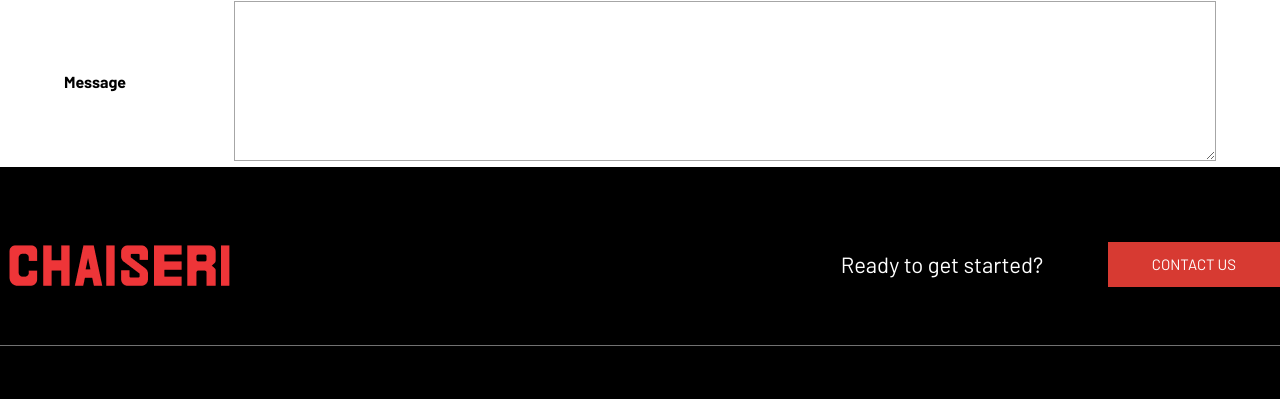
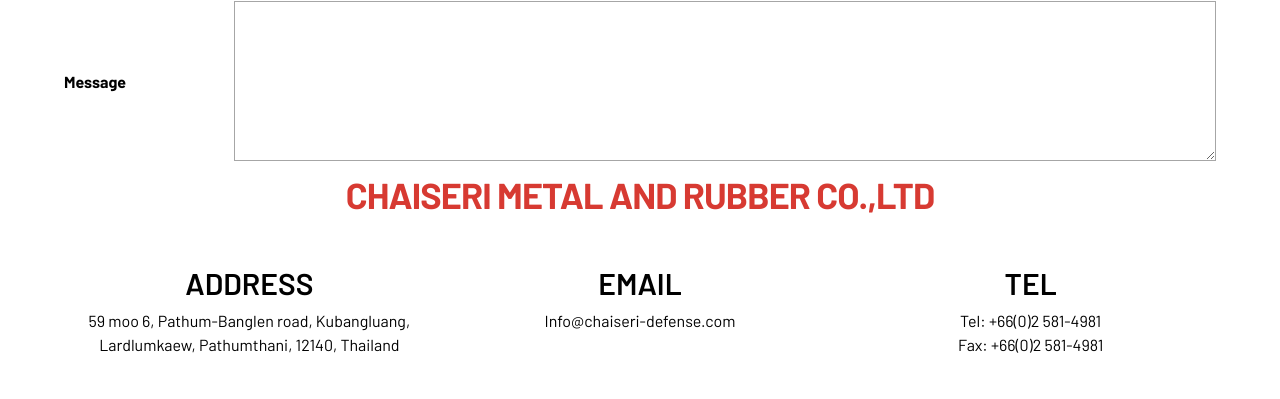
Before and after one commit to MarkSuttirak/chaiseri, a React (Create React App) app: page /contact-us in a window 1280 px wide. Shown: the part 1439-1838 px from the top of the page. Built offline with nearby package versions, Linux system fonts and the light colour scheme.

Commit message:
Update contact-us.js

```diff
--- a/src/pages/contact-us.js
+++ b/src/pages/contact-us.js
@@ -457,6 +457,33 @@
             </div>
           </form>
         </section>
+
+        <section className="container mx-auto max-w-[1200px] px-6 mb-[50px]">
+          <h2 className="mt-2 text-3xl font-bold tracking-tight sm:text-4xl text-[#D73A32] mb-[50px] text-center">
+            CHAISERI METAL AND RUBBER CO.,LTD
+          </h2>
+
+          <div className="grid grid-cols-1 md:grid-cols-3 gap-5">
+            <div className="text-center">
+              {/* insert icon here */}
+              <h2 className="text-3xl font-semibold mb-2">ADDRESS</h2>
+              <p>59 moo 6, Pathum-Banglen road, Kubangluang, <br/>Lardlumkaew, Pathumthani, 12140, Thailand</p>
+            </div>
+            <div className="text-center">
+              {/* insert icon here */}
+              <h2 className="text-3xl font-semibold mb-2">EMAIL</h2>
+              <p>Info@chaiseri-defense.com</p>
+            </div>
+            <div className="text-center">
+              {/* insert icon here */}
+              <h2 className="text-3xl font-semibold mb-2">TEL</h2>
+              <p>Tel: +66(0)2 581-4981 <br/>Fax: +66(0)2 581-4981</p>
+            </div>
+          </div>
+        </section>
+
+        <section className='h-[520px] flex items-center' style={{background:`url('https://images.unsplash.com/photo-1509721434272-b79147e0e708?ixlib=rb-1.2.1&auto=format&fit=crop&w=1500&q=80')`,backgroundSize:'cover'}}>
+        </section>
       </main>
       <Footer />
     </>
```
